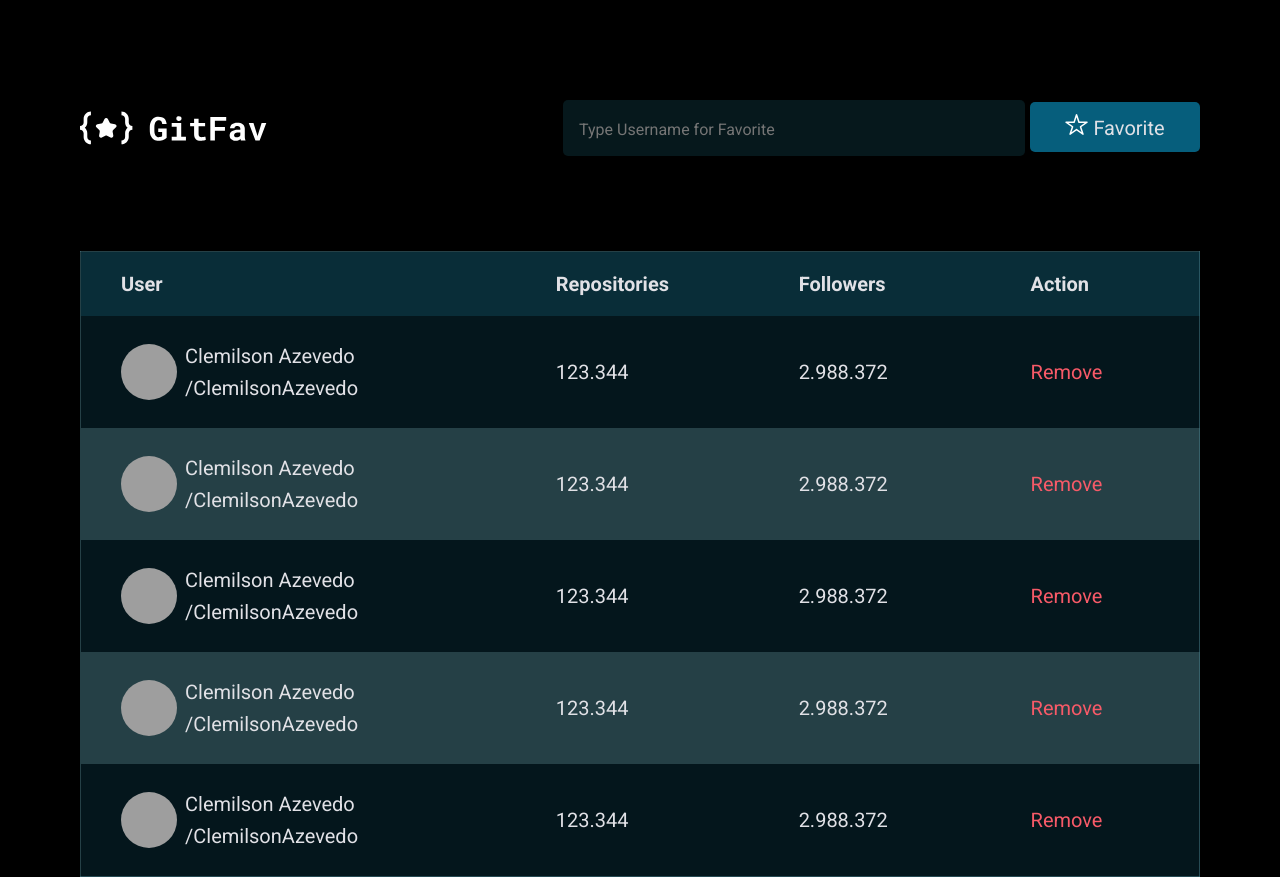
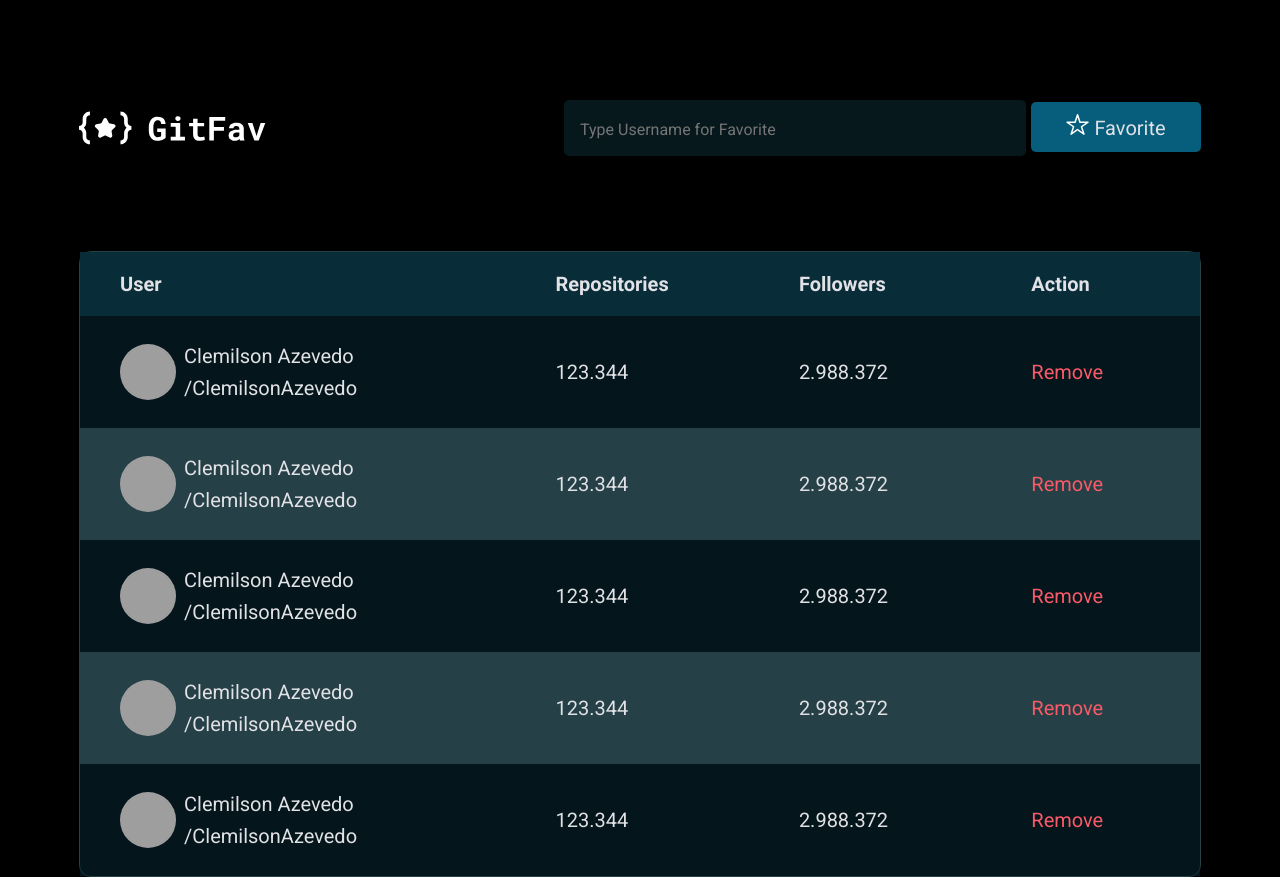
Before and after one commit to ClemilsonAzevedo/Github-Favorites, a plain HTML site: page index.html in a window 1280 px wide. Drawn offline with Linux system fonts and the light colour scheme; grey boxes are pictures that could not be loaded; a script that the page names is missing.

Commit message:
finish table style

```diff
--- a/index.html
+++ b/index.html
@@ -45,7 +45,7 @@
           </button>
         </div>
       </header>
-      <div class="rolable">
+      <div class="radius">
         <table>
           <thead>
             <tr>
--- a/style.css
+++ b/style.css
@@ -103,14 +103,15 @@ header .search>button:hover {
   color: var(--secondary-color);
 }
 
+.radius{
+  border-radius: 1.2rem;
+  border: 1px solid var(--table-row-even);
+}
 
 table {
   width: 1120px;
   max-height: 688px;
-  border-radius: 1.2rem;
-  border: 1px solid var(--table-row-even);
   border-collapse: collapse;
-  position: relative;
 }
 
 table tr {
@@ -121,13 +122,11 @@ table tr {
 table thead {
   font-weight: 700;
   line-height: 3.2rem;
-
-  border-top-left-radius: 1.2rem;
-  border-top-right-radius: 1.2rem;
 }
 
 table thead tr {
   background-color: var(--primary-color);
+
 }
 
 table thead tr:first-child {
@@ -173,7 +172,7 @@ table tbody td img {
   border-radius: 50%;
 }
 
-table tbody td button{
+table tbody td button {
   color: var(--tertiary-color);
   background-color: transparent;
   border: none;
```
